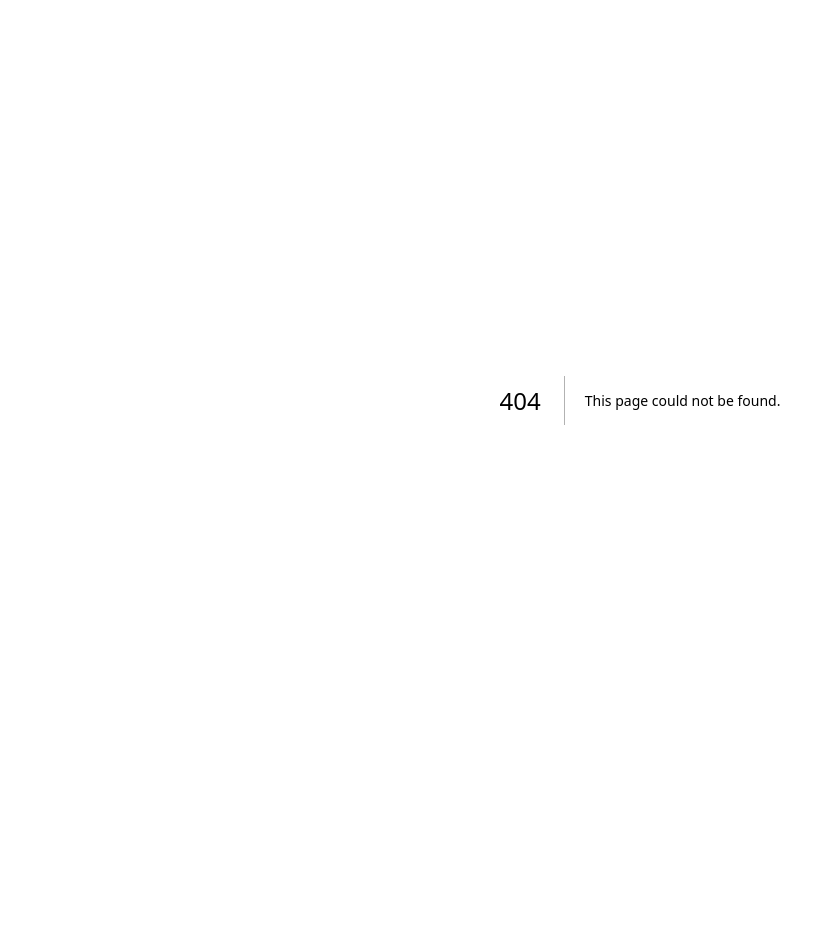
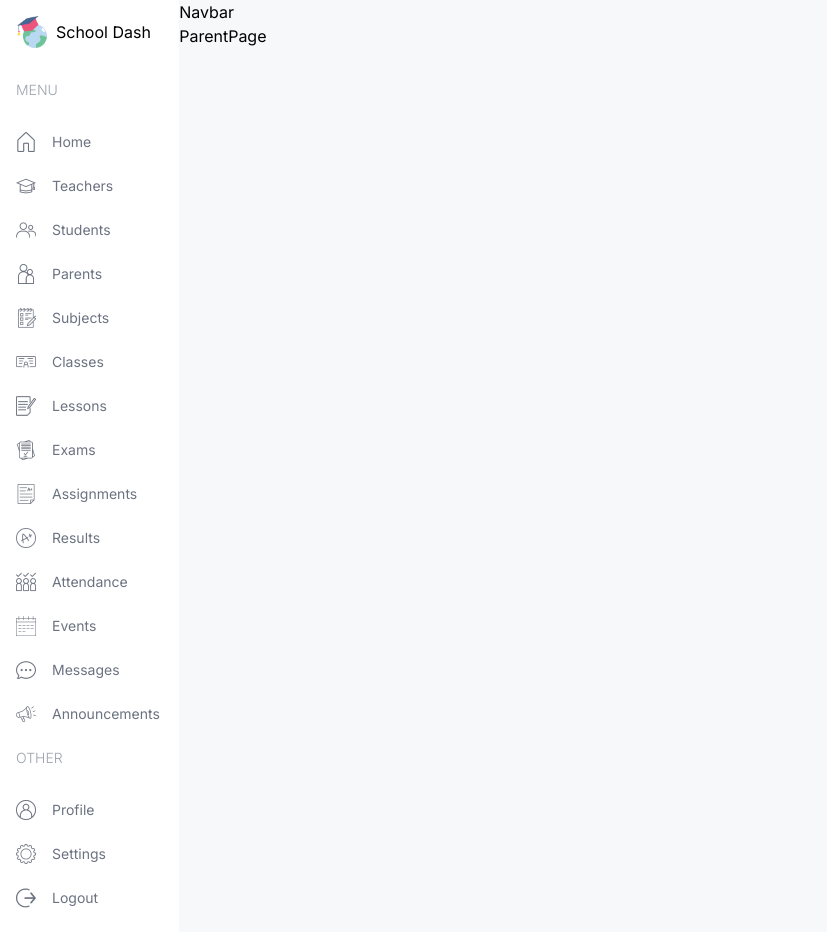
Before and after one commit to subhaghanta60/Admin-Dashboard, a Next.js app: page /parent in a window 1280 px wide. Before the commit this address had no page. Shown: the whole page, without its empty margins (0-827 px from the left). Before the commit the page ends 800 px from the top, so only its background shows below. Built offline with nearby package versions, Linux system fonts and the light colour scheme.

Commit message:
Sidebar Design

```diff
--- a/package.json
+++ b/package.json
@@ -1,5 +1,5 @@
 {
-  "name": "lama-dev-next-dashboard",
+  "name": " ",
   "version": "0.1.0",
   "private": true,
   "scripts": {
--- /dev/null
+++ b/src/app/(dashboard)/admin/page.tsx
@@ -0,0 +1,7 @@
+const AdminPage = () => {
+  return (
+    <div className=''>AdminPage</div>
+  )
+}
+
+export default AdminPage
--- /dev/null
+++ b/src/app/(dashboard)/layout.tsx
@@ -0,0 +1,42 @@
+import type { Metadata } from "next";
+import { Inter } from "next/font/google";
+import "../globals.css";
+import Link from "next/link";
+import Image from "next/image";
+import Menu from "@/components/Menu";
+import Navbar from "@/components/Navbar";
+
+const inter = Inter({ subsets: ["latin"] });
+
+export const metadata: Metadata = {
+  title: "Admin Dashboard",
+  description: "Next.js School Management System",
+};
+
+export default function DashboardLayout({
+  children,
+}: Readonly<{
+  children: React.ReactNode;
+}>) {
+  return (
+
+      <div className=" flex">
+        { /* Left Sitebar */}
+        <div className="w-[14%] md:w-[8%] lg:w-[16%] xl:w-[14%]  p-4">
+          <Link href="/" className="flex items-center justify-content lg:justify-start gap-2">
+          <Image src="/logo.png" width={32} height={32} alt="LogoDashboard" />
+          <span className="hidden lg:block">School Dash</span>
+          </Link>
+          <Menu />
+        </div>
+
+        { /* Right Sitebar */}
+        <div className="w-[86%] md:w-[92%] lg:w-[84%] xl:w-[86%] bg-[#F7F8FA] overflow-scroll">
+          <Navbar />
+          {children}
+        </div>
+
+      </div>
+
+  );
+}
--- /dev/null
+++ b/src/app/(dashboard)/parent/page.tsx
@@ -0,0 +1,7 @@
+const ParentPage = () => {
+  return (
+    <div className=''>ParentPage</div>
+  )
+}
+
+export default ParentPage
--- /dev/null
+++ b/src/app/(dashboard)/student/page.tsx
@@ -0,0 +1,7 @@
+const StudenPage = () => {
+  return (
+    <div className=''>StudenPage</div>
+  )
+}
+
+export default StudenPage
--- /dev/null
+++ b/src/app/(dashboard)/teacher/page.tsx
@@ -0,0 +1,7 @@
+const TeacherPage = () => {
+  return (
+    <div className=''>TeacherPage</div>
+  )
+}
+
+export default TeacherPage
--- a/src/app/layout.tsx
+++ b/src/app/layout.tsx
@@ -5,7 +5,7 @@
 const inter = Inter({ subsets: ["latin"] });
 
 export const metadata: Metadata = {
-  title: "Lama Dev School Management Dashboard",
+  title: "Admin Dashboard",
   description: "Next.js School Management System",
 };
 
--- /dev/null
+++ b/src/app/sign-in/page.tsx
@@ -0,0 +1,7 @@
+const LoginPage = () => {
+  return (
+    <div className=''>LoginPage</div>
+  )
+}
+
+export default LoginPage
--- a/src/components/Menu.tsx
+++ b/src/components/Menu.tsx
@@ -1,3 +1,5 @@
+import Image from "next/image";
+import Link from "next/link";
 const menuItems = [
   {
     title: "MENU",
@@ -112,3 +114,25 @@
     ],
   },
 ];
+
+
+const Menu = () => {
+  return (
+    <div className='mt-4 text-sm'>
+      {menuItems.map((menu)=> (
+        <div className="flex flex-col gap-2" key={menu.title}>
+          <span className="hidden lg:block text-gray-400 font-light my-4">{menu.title}</span>
+          {menu.items.map((menuitem)=> (
+            <Link href={menuitem.href} key={menuitem.label} className="flex items.center lg:justify-start gap-4 text-gray-500 py-2">
+            <Image src={menuitem.icon} alt={menuitem.label} width={20} height="20"/>
+            <span className="hidden lg:block"> {menuitem.label}</span>
+            </Link>
+
+          ))}
+        </div>
+      ))}
+    </div>
+  )
+}
+
+export default Menu
--- /dev/null
+++ b/src/components/Navbar.tsx
@@ -0,0 +1,7 @@
+const Navbar = () => {
+  return (
+    <div className=''>Navbar</div>
+  )
+}
+
+export default Navbar
```
Also changed, not shown: 1 other file (tests, documents, lock files or other folders).
